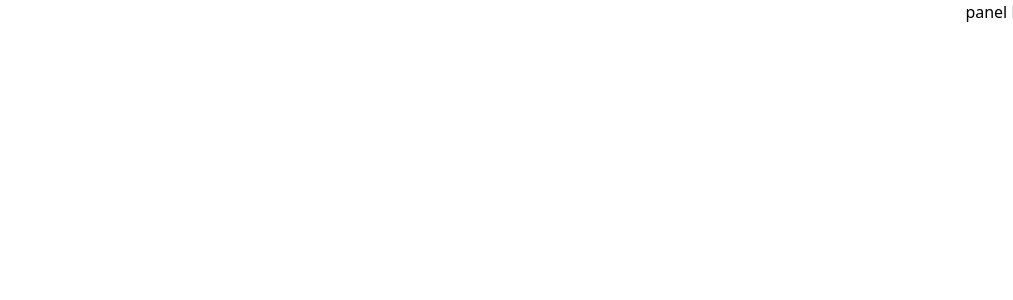
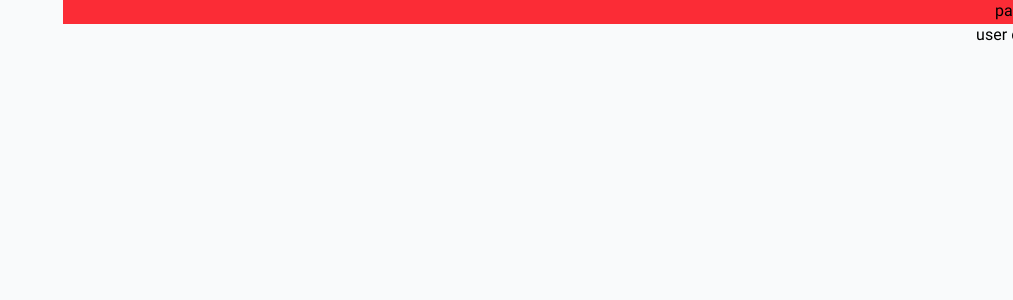
Before and after one commit to nomaan-07/easylearn-react, a React (Vite) app: page /user in a window 1280 px wide. Shown: the top 300 px of the page, without its empty margins (267-1280 px from the left). Built offline with nearby package versions, Linux system fonts and the light colour scheme.

Commit message:
style: panel grid layout

```diff
--- a/index.html
+++ b/index.html
@@ -1,4 +1,4 @@
-<!DOCTYPE html>
+<!doctype html>
 <html lang="fa" dir="rtl">
   <head>
     <meta charset="UTF-8" />
@@ -6,7 +6,7 @@
     <meta name="viewport" content="width=device-width, initial-scale=1.0" />
     <title>ایزی لرن</title>
   </head>
-  <body>
+  <body class="font-vazir bg-gray-50">
     <div id="root"></div>
     <script type="module" src="/src/main.jsx"></script>
   </body>
--- /dev/null
+++ b/src/ui/admin-user/PanelHeader.jsx
@@ -0,0 +1,5 @@
+function PanelHeader() {
+  return <div className="col-start-2 row-start-1 bg-red-500">panel header</div>;
+}
+
+export default PanelHeader;
--- a/src/ui/admin-user/PanelLayout.jsx
+++ b/src/ui/admin-user/PanelLayout.jsx
@@ -1,5 +1,19 @@
+import { Outlet } from "react-router-dom";
+
+import Sidebar from "./Sidebar";
+import PanelHeader from "./PanelHeader";
+import PanelMain from "./PanelMain";
+
 function PanelLayout() {
-  return <div>panel layout</div>;
+  return (
+    <div className="grid h-screen grid-cols-[16rem_1fr] grid-rows-[auto_1fr]">
+      <Sidebar />
+      <PanelHeader />
+      <PanelMain>
+        <Outlet />
+      </PanelMain>
+    </div>
+  );
 }
 
 export default PanelLayout;
--- /dev/null
+++ b/src/ui/admin-user/PanelMain.jsx
@@ -0,0 +1,5 @@
+function PanelMain({ children }) {
+  return <main className="col-start-2 row-start-2">{children}</main>;
+}
+
+export default PanelMain;
--- /dev/null
+++ b/src/ui/admin-user/Sidebar.jsx
@@ -0,0 +1,5 @@
+function Sidebar() {
+  return <aside className="row-span-2 bg-blue-500">sidebar</aside>;
+}
+
+export default Sidebar;
```
